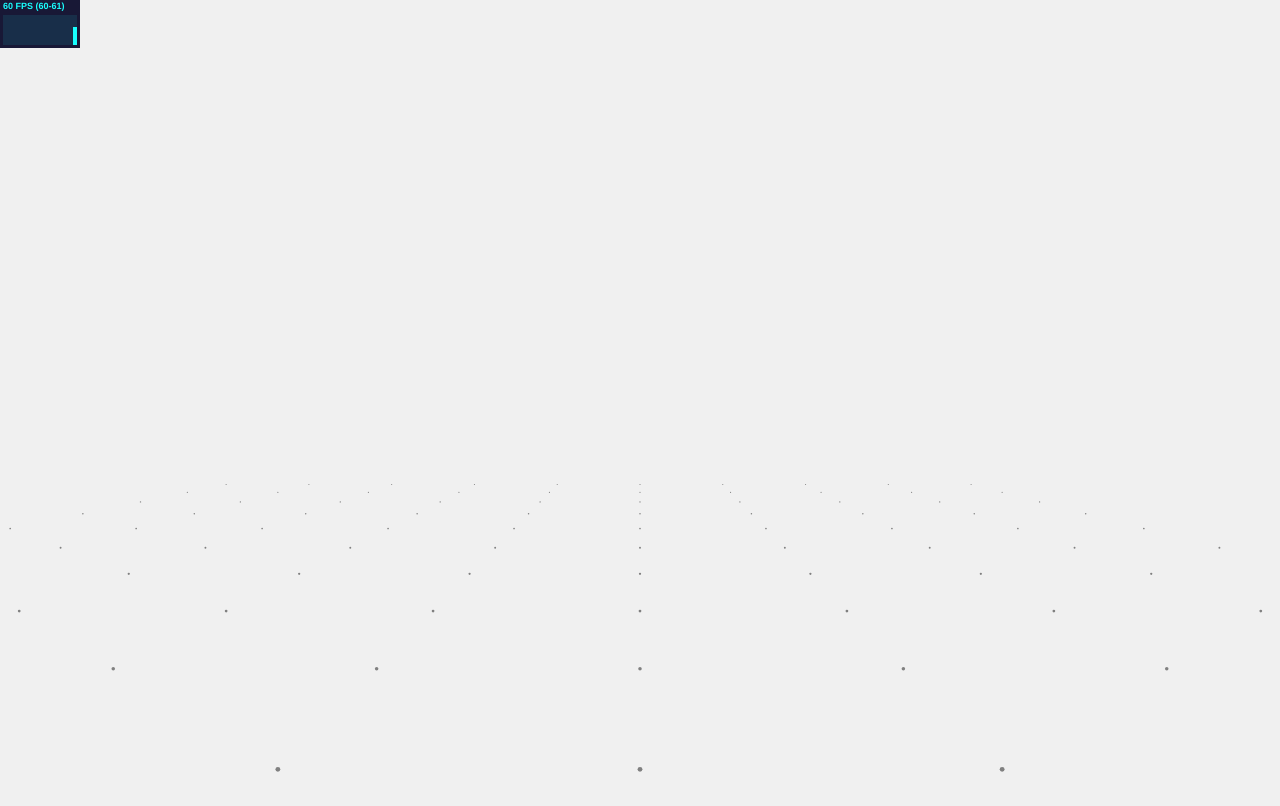
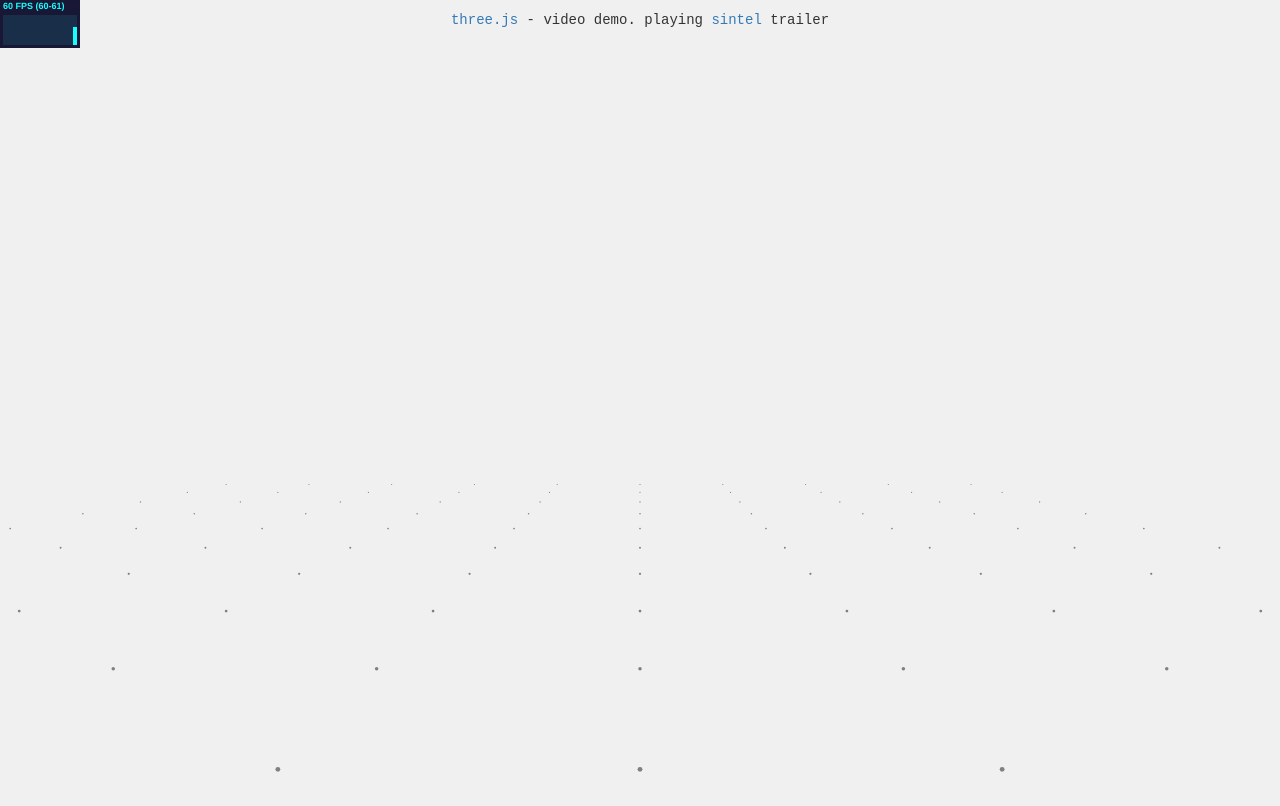
Before and after one commit to cbrusch/canvas-video, a website: page app/index.html in a window 1280 px wide. Drawn offline with nearby package versions, Linux system fonts and the light colour scheme.

Commit message:
Included the innerHTML for info, still no video

```diff
--- a/app/index.html
+++ b/app/index.html
@@ -60,6 +60,7 @@
 			info.style.width = '100%';
 			info.style.textAlign = 'center';
 			// info.innerHTML = '<p>Hi</p>';
+			info.innerHTML = '<a href="http://threejs.org" target="_blank">three.js</a> - video demo. playing <a href="http://durian.blender.org/" target="_blank">sintel</a> trailer';
 			console.log("I am adding CSS and HTML to the new div"); //---
 			container.appendChild(info);
 			console.log("I am appending the new div to the first div"); //---
```
